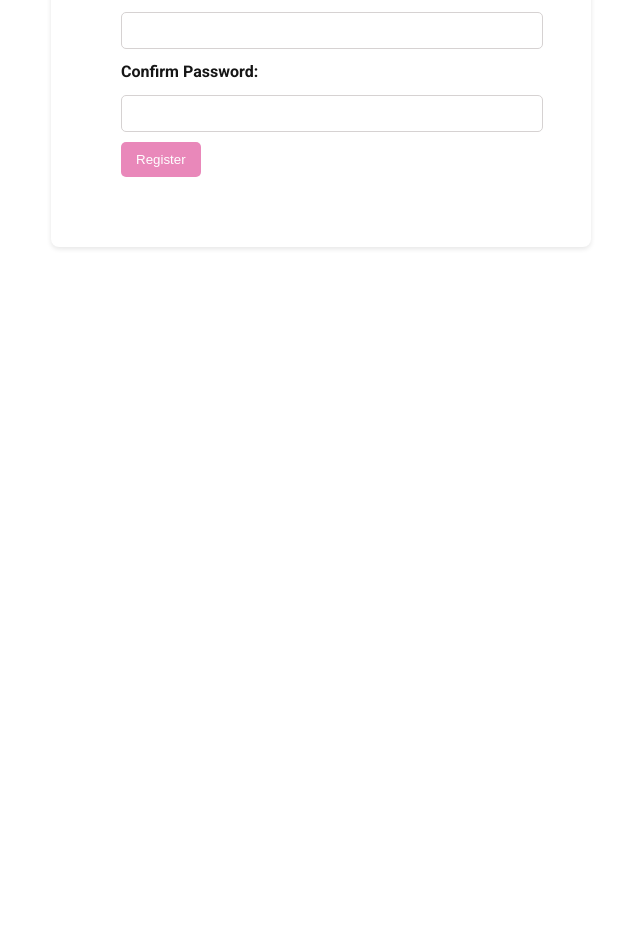
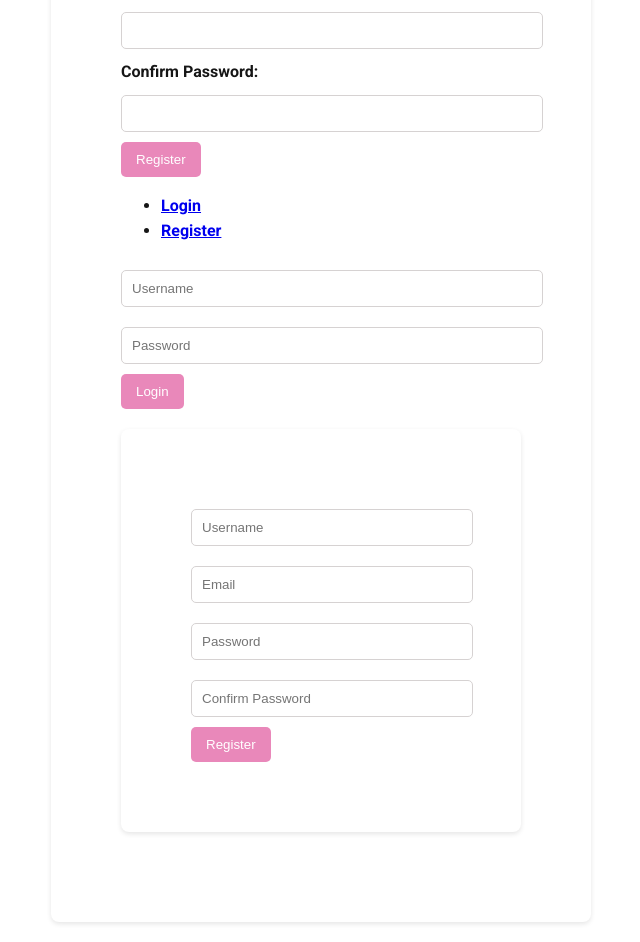
Before and after one commit to paivim/C21083343_cmt120_cw2, a Flask app: page /register in a window 1280 px wide. Shown: the part 525-1467 px from the top of the page, without its empty margins (319-959 px from the left). Before the commit the page ends 774 px from the top, so only its background shows below. Run offline with Flask 3, Linux system fonts and the light colour scheme.

Commit message:
created login

```diff
--- a/app.py
+++ b/app.py
@@ -1,6 +1,7 @@
 from flask import Flask, render_template, request, flash, redirect, url_for
 from flask_sqlalchemy import SQLAlchemy
 from werkzeug.security import generate_password_hash, check_password_hash
+from datetime import datetime
 
 app = Flask(__name__)
 app.secret_key = 'your_secret_key'  # Needed for flash messages and CSRF protection
@@ -8,6 +9,24 @@ app.secret_key = 'your_secret_key'  # Needed for flash messages and CSRF protect
 # Configure the database URI
 app.config['SQLALCHEMY_DATABASE_URI'] = 'sqlite:///database.db'
 app.config['SQLALCHEMY_TRACK_MODIFICATIONS'] = False  # Optional but recommended to silence warnings
+
+@app.route("/login", methods=["GET", "POST"])
+def login():
+    if request.method == "POST":
+        username = request.form["username"]
+        password = request.form["password"]
+
+        # Find the user with the given username
+        user = User.query.filter_by(username=username).first()
+
+        # Check if the user exists and the password is correct
+        if user and check_password_hash(user.password, password):
+            flash("Login successful!", "success")
+            return redirect(url_for("home"))
+        else:
+            flash("Invalid username or password", "danger")
+
+    return render_template("login.html")
 
 # Initialize the database
 db = SQLAlchemy(app)
@@ -27,6 +46,18 @@ class User(db.Model):
 
     def __repr__(self):
         return f'<User {self.username}>'
+
+class Comment(db.Model):
+    id = db.Column(db.Integer, primary_key=True)  # Unique ID
+    username = db.Column(db.String(50), nullable=False)  # Username
+    email = db.Column(db.String(120), nullable=False)
+    date_created = db.Column(db.DateTime, default=datetime.utcnow)
+    author_id = db.Column(db.Integer, db.ForeignKey('user.id', ondelete='CASCADE'), nullable=False)
+    project_id = db.Column(db.Integer, db.ForeignKey('project.id', ondelete='CASCADE'), nullable=False)
+    content = db.Column(db.Text, nullable=False)  # Comment content
+
+    def __repr__(self):
+        return f'<Comment {self.id}>'
 
 # Create the database tables if they don't exist
 with app.app_context():
@@ -50,7 +81,8 @@ def contact():
 @app.route('/portfolio')
 def portfolio():
     projects = Project.query.all()  # Fetch all projects from the database
-    return render_template('portfolio.html', projects=projects)
+    comments = Comment.query.all()  # Fetch all comments from the database
+    return render_template('portfolio.html', projects=projects, comments=comments)
 
 @app.route('/project/<int:project_id>')
 def project_page(project_id):
@@ -90,15 +122,30 @@ def register():
 
         # Check if the username already exists in the database
         existing_user = User.query.filter_by(username=username).first()
+
         if existing_user:
             flash("Username already exists!", "danger")
-            return redirect(url_for('register'))
+        elif existing_email:
+            flash("Email already exists!", "danger")
+        elif password != confirm_password:
+            flash("Passwords do not match!", "danger")
 
-        # Check if the email already exists in the database
-        existing_email = User.query.filter_by(email=email).first()
-        if existing_email:
-            flash("Email already exists!", "danger")
-            return redirect(url_for('register'))
+        elif len(username) < 2:
+            flash("Username must be at least 2 characters long!", "danger")
+        elif len(password1) < 6:
+            flash("Password must be at least 6 characters long!", "danger")
+        elif len(email) < 5:
+            flash("Email must be at least 5 characters long!", "danger")
+
+        else:
+            hashed_password = generate_password_hash(password1, method='pbkdf2:sha256')
+            new_user = User(username=username, email=email, password=hashed_password)
+            db.session.add(new_user)
+            db.session.commit()
+            flash("Registration successful!", "success")
+            return redirect(url_for('home'))
+
+
 
         # Hash the password before saving it
         hashed_password = generate_password_hash(password, method='pbkdf2:sha256')
@@ -112,6 +159,25 @@ def register():
         return redirect(url_for('home'))
 
     return render_template('register.html')
+
+
+@app.route('/login', methods=['GET', 'POST'])
+def login():
+    if request.method == 'POST':
+        username = request.form['username']
+        password = request.form['password']
+
+        # Find the user with the given username
+        user = User.query.filter_by(username=username).first()
+
+        # Check if the user exists and the password is correct
+        if user and check_password_hash(user.password, password):
+            flash("Login successful!", "success")
+            return redirect(url_for('home'))
+        else:
+            flash("Invalid username or password", "danger")
+
+    return render_template('login.html')
 
 
 @app.route('/send-message', methods=['POST'])
--- a/templates/register.html
+++ b/templates/register.html
@@ -101,6 +101,38 @@ header {
         <input type="password" name="confirm_password" id="confirm_password" required><br>
 
         <button type="submit">Register</button>
+
+
+
+
+        <div>
+            <!-- Tabs for switching -->
+            <ul>
+                <li><a href="#login">Login</a></li>
+                <li><a href="#register">Register</a></li>
+            </ul>
+
+            <!-- Login Form -->
+            <div id="login">
+                <form action="{{ url_for('login') }}" method="post">
+                    <input type="text" name="username" placeholder="Username">
+                    <input type="password" name="password" placeholder="Password">
+                    <button type="submit">Login</button>
+                </form>
+            </div>
+
+            <!-- Register Form -->
+            <div id="register">
+                <form action="{{ url_for('register') }}" method="post">
+                    <input type="text" name="username" placeholder="Username">
+                    <input type="email" name="email" placeholder="Email">
+                    <input type="password" name="password" placeholder="Password">
+                    <input type="password" name="confirm_password" placeholder="Confirm Password">
+                    <button type="submit">Register</button>
+                </form>
+            </div>
+        </div>
+
     </form>
 </body>
 </html>
```
Also changed, not shown: templates/portfolio.html (+40 -0 lines).
